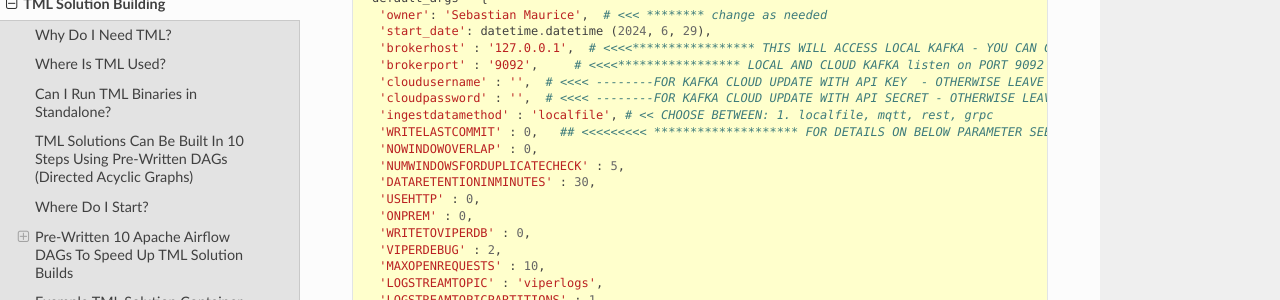
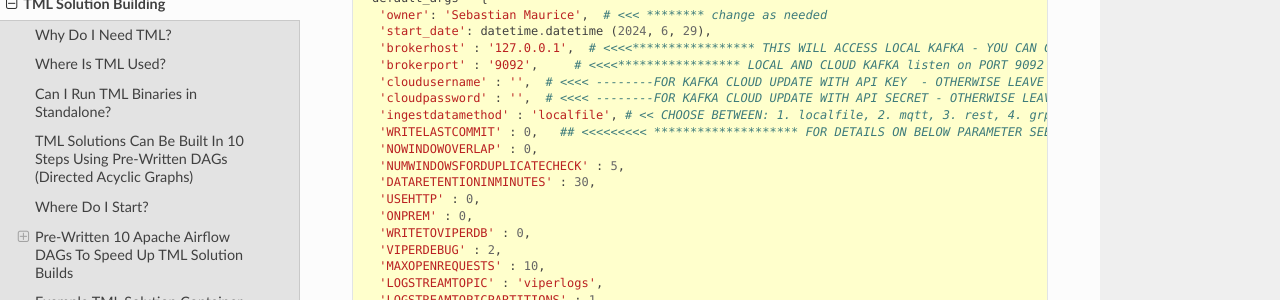
Before and after one commit to smaurice101/readthedocs, a Sphinx documentation site: the page built from docs/source/tmlbuilds.rst, in a window 1280 px wide and 900 px high, scrolled down 6117 px. Shown: the part 152-452 px from the top of the window. Built offline with Sphinx 7.4.7 and the Read the Docs theme 2.0.0, drawn with Linux system fonts in a browser that asks for light colours.

Commit message:
Update tmlbuilds.rst

```diff
--- a/docs/source/tmlbuilds.rst
+++ b/docs/source/tmlbuilds.rst
@@ -268,7 +268,7 @@ Below is the complete definition of the **tml_system_step_1_getparams_dag**.  Us
      'brokerport' : '9092',     # <<<<***************** LOCAL AND CLOUD KAFKA listen on PORT 9092
      'cloudusername' : '',  # <<<< --------FOR KAFKA CLOUD UPDATE WITH API KEY  - OTHERWISE LEAVE BLANK
      'cloudpassword' : '',  # <<<< --------FOR KAFKA CLOUD UPDATE WITH API SECRET - OTHERWISE LEAVE BLANK
-     'ingestdatamethod' : 'localfile', # << CHOOSE BETWEEN: 1. localfile, mqtt, rest, grpc
+     'ingestdatamethod' : 'localfile', # << CHOOSE BETWEEN: 1. localfile, 2. mqtt, 3. rest, 4. grpc
      'WRITELASTCOMMIT' : 0,   ## <<<<<<<<< ******************** FOR DETAILS ON BELOW PARAMETER SEE: https://tml.readthedocs.io/en/latest/viper.html
      'NOWINDOWOVERLAP' : 0,
      'NUMWINDOWSFORDUPLICATECHECK' : 5,
```
